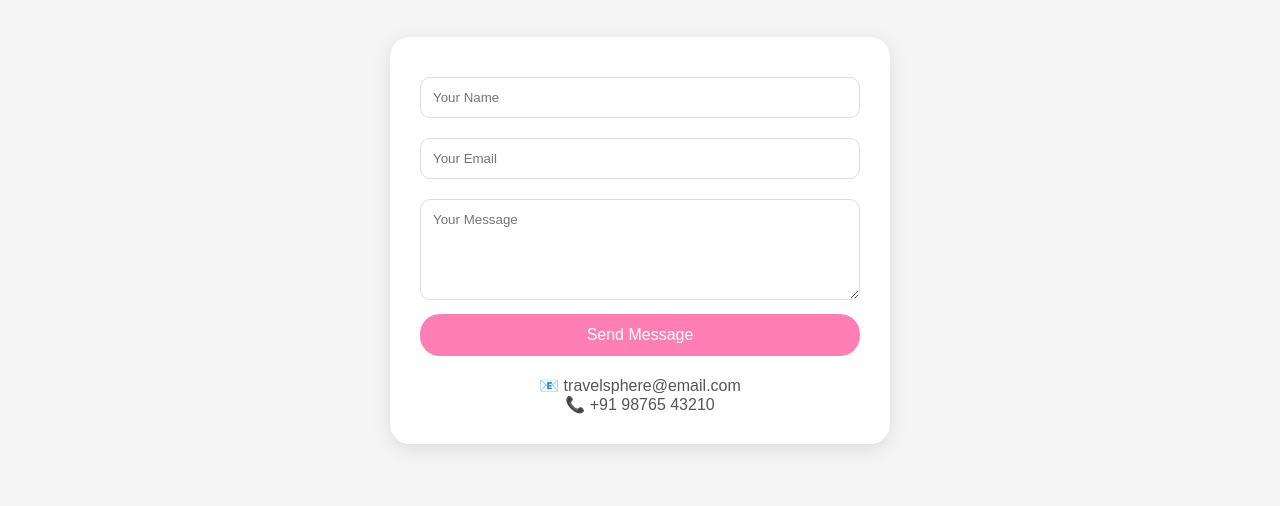
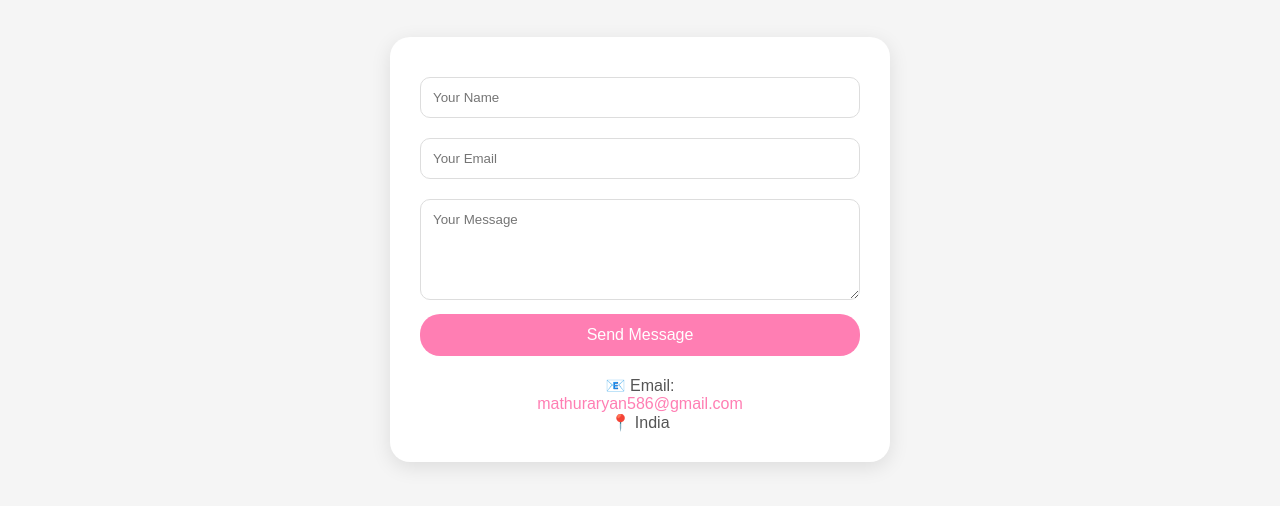
Before and after one commit to mathuraryan83-dotcom/TravelSphere, a plain HTML site: page contact.html in a window 1280 px wide. Shown: the part 186-692 px from the top of the page. Drawn offline with Linux system fonts and the light colour scheme.

Commit message:
Final contact page with email

```diff
--- a/contact.html
+++ b/contact.html
@@ -60,6 +60,10 @@ body{
   margin-top:20px;
   color:#555;
 }
+
+.contact-info a{
+  text-decoration:none;
+}
 </style>
 
 </head>
@@ -92,9 +96,19 @@ body{
 
   <button class="send-btn" onclick="sendMsg()">Send Message</button>
 
+  <!-- CONTACT INFO -->
   <div class="contact-info">
-    <p>📧 travelsphere@email.com</p>
-    <p>📞 +91 98765 43210</p>
+
+    <p>📧 Email:</p>
+
+    <p>
+      <a href="mailto:mathuraryan586@gmail.com" style="color:#ff7eb3;">
+        mathuraryan586@gmail.com
+      </a>
+    </p>
+
+    <p>📍 India</p>
+
   </div>
 
 </div>
```
